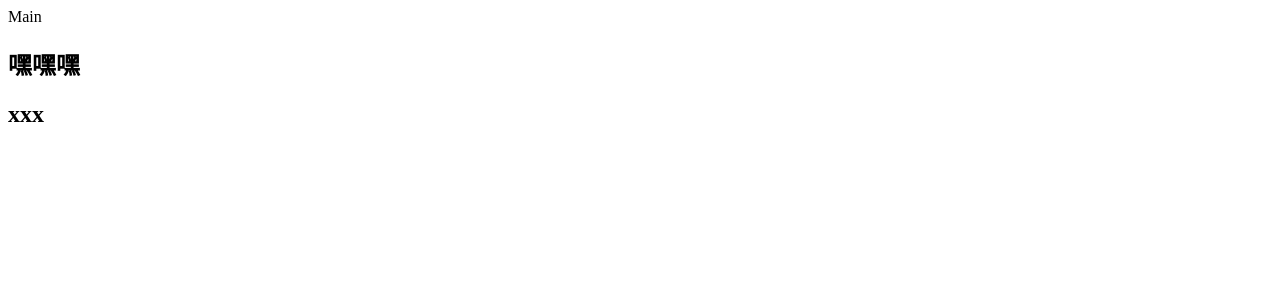
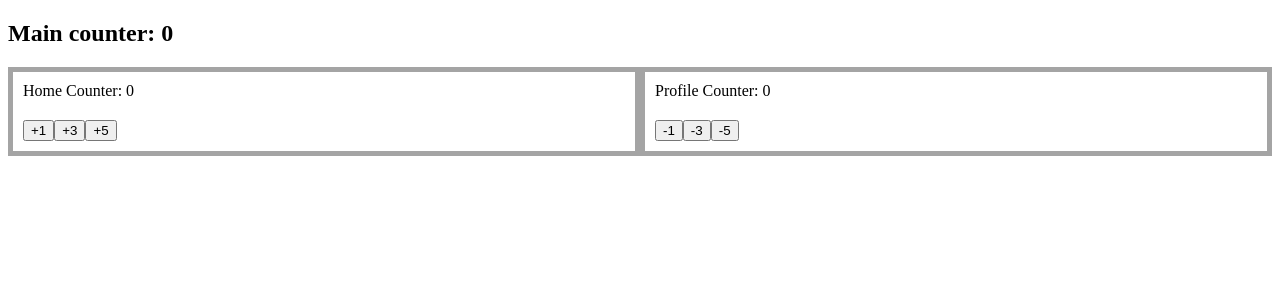
Before and after one commit to CaoKejian/React_Study, a React (Create React App) app: page / in a window 1280 px wide. Shown: the top 300 px of the page. Built offline with nearby package versions, Linux system fonts and the light colour scheme.

Commit message:
引入redux

```diff
--- a/package.json
+++ b/package.json
@@ -13,6 +13,7 @@
     "react-dom": "^18.2.0",
     "react-scripts": "5.0.1",
     "react-transition-group": "^4.4.5",
+    "redux": "^4.2.1",
     "web-vitals": "^2.1.0"
   },
   "scripts": {
--- a/src/App.jsx
+++ b/src/App.jsx
@@ -1,11 +1,11 @@
 import React, { Component } from 'react'
-import Main from './share/classnames库/Main'
+import Main from './share/redux/Main'
 
 export class App extends Component {
 
   render() {
     return (
-      <Main ></Main>
+      <Main></Main>
     )
   }
 }
--- /dev/null
+++ b/src/share/redux/Main.jsx
@@ -0,0 +1,34 @@
+import React, { PureComponent } from 'react'
+import Home from './home'
+import Profile from './profile'
+import './style.css'
+import store from '../../store'
+
+export class Main extends PureComponent {
+  componentDidMount() {
+    store.subscribe(() => {
+      const state = store.getState()
+      this.setState({ counter: state.count })
+    })
+  }
+  constructor() {
+    super()
+    this.state = {
+      counter: store.getState().count
+    }
+  }
+  render() {
+    const { counter } = this.state
+    return (
+      <div>
+        <h2>Main counter: {counter}</h2>
+        <div className='pages'>
+          <Home />
+          <Profile />
+        </div>
+      </div>
+    )
+  }
+}
+
+export default Main
--- /dev/null
+++ b/src/share/redux/home.jsx
@@ -0,0 +1,32 @@
+import React, { PureComponent } from 'react'
+import store from '../../store'
+
+export class Home extends PureComponent {
+  componentDidMount() {
+    store.subscribe(() => {
+      const state = store.getState()
+      this.setState({ counter: state.count })
+    })
+  }
+  constructor() {
+    super()
+    this.state = {
+      counter: store.getState().count
+    }
+  }
+  render() {
+    const { counter } = this.state
+
+    return (<div>
+      <div>Home Counter: {counter}</div>
+      <div style={{ marginTop: 20 + 'px' }}>
+        <button>+1</button>
+        <button>+3</button>
+        <button>+5</button>
+      </div>
+    </div>
+    )
+  }
+}
+
+export default Home
--- /dev/null
+++ b/src/share/redux/profile.jsx
@@ -0,0 +1,32 @@
+import React, { PureComponent } from 'react'
+import store from '../../store'
+
+export class Profile extends PureComponent {
+  componentDidMount() {
+    store.subscribe(() => {
+      const state = store.getState()
+      this.setState({ counter: state.count })
+    })
+  }
+  constructor() {
+    super()
+    this.state = {
+      counter: store.getState().count
+    }
+  }
+  render() {
+    const { counter } = this.state
+
+    return (<div>
+      <div>Profile Counter: {counter}</div>
+      <div style={{ marginTop: 20 + 'px' }}>
+        <button>-1</button>
+        <button>-3</button>
+        <button>-5</button>
+      </div>
+    </div>
+    )
+  }
+}
+
+export default Profile
--- /dev/null
+++ b/src/share/redux/style.css
@@ -0,0 +1,8 @@
+.pages{
+  display: flex;
+}
+.pages > div{
+  flex: 1;
+  border: 5px solid #a4a4a4;
+  padding: 10px;
+}
--- /dev/null
+++ b/src/store/index.js
@@ -0,0 +1,6 @@
+import { createStore } from "redux";
+import reducer from "./reducer";
+
+const store = createStore(reducer)
+
+export default store
--- /dev/null
+++ b/src/store/reducer.js
@@ -0,0 +1,11 @@
+const initState = {
+  count: 0
+}
+
+function reducer(state = initState, action) {
+  switch (action.type) {
+    default:
+      return state
+  }
+}
+export default reducer
```
Also changed, not shown: 1 other file (tests, documents, lock files or other folders).
